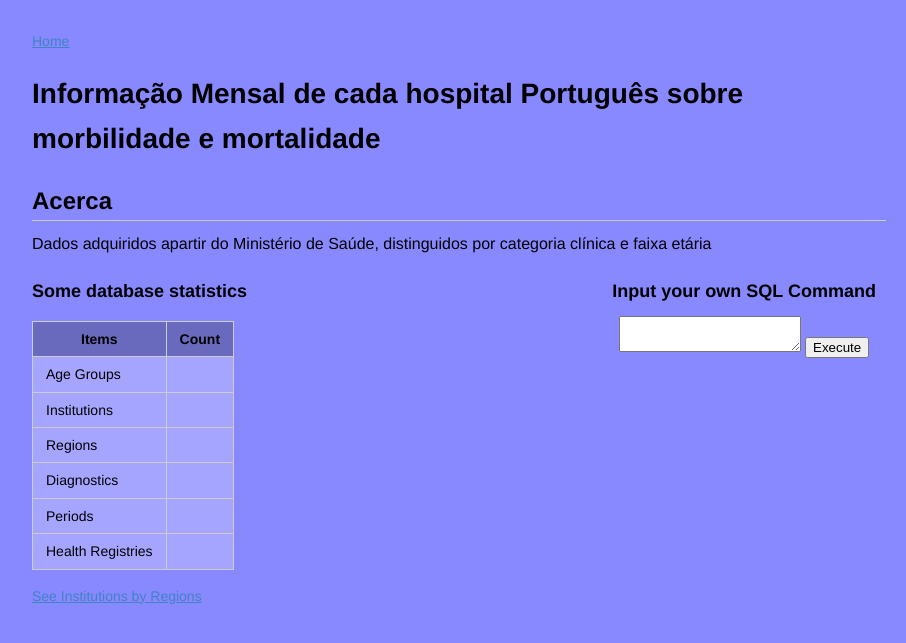
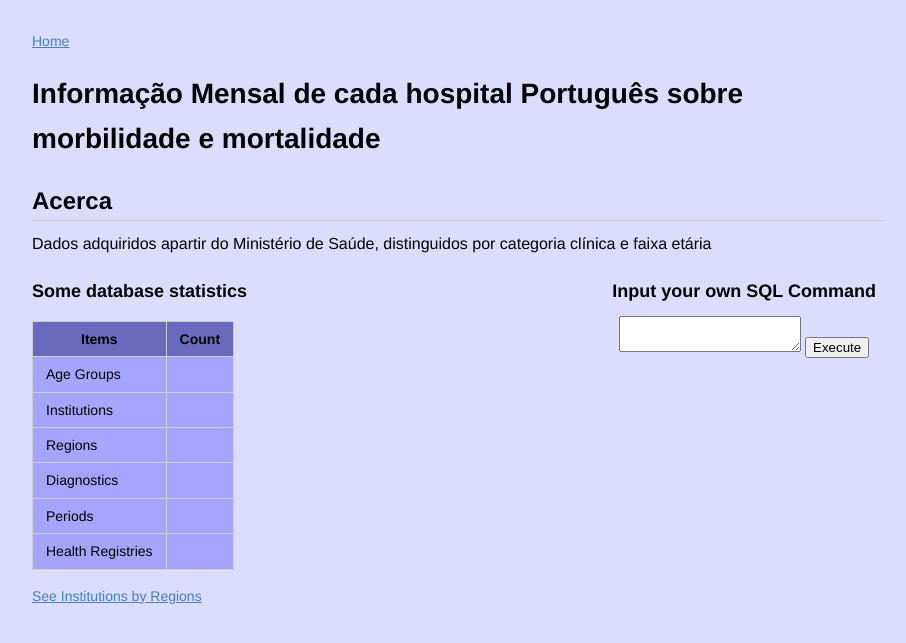
Before and after one commit to Denellyne/DBProject, a Flask app: template DBHandler/Website/templates/index.html in a window 1280 px wide. Shown: the top 643 px of the page, without its empty margins (181-1087 px from the left). Run offline with Flask 3, Linux system fonts and the light colour scheme; the template is opened without the code that fills it, so the values that code supplies are empty.

Commit message:
Update style.css

```diff
--- a/DBHandler/Website/static/style.css
+++ b/DBHandler/Website/static/style.css
@@ -5,7 +5,7 @@ body {
   line-height: 1.6;
   padding-top: 10px;
   padding-bottom: 10px;
-  background-color: rgb(136, 136, 255);
+  background-color: rgb(220, 220, 255);
   padding: 30px; }
 
 body > *:first-child {
```
